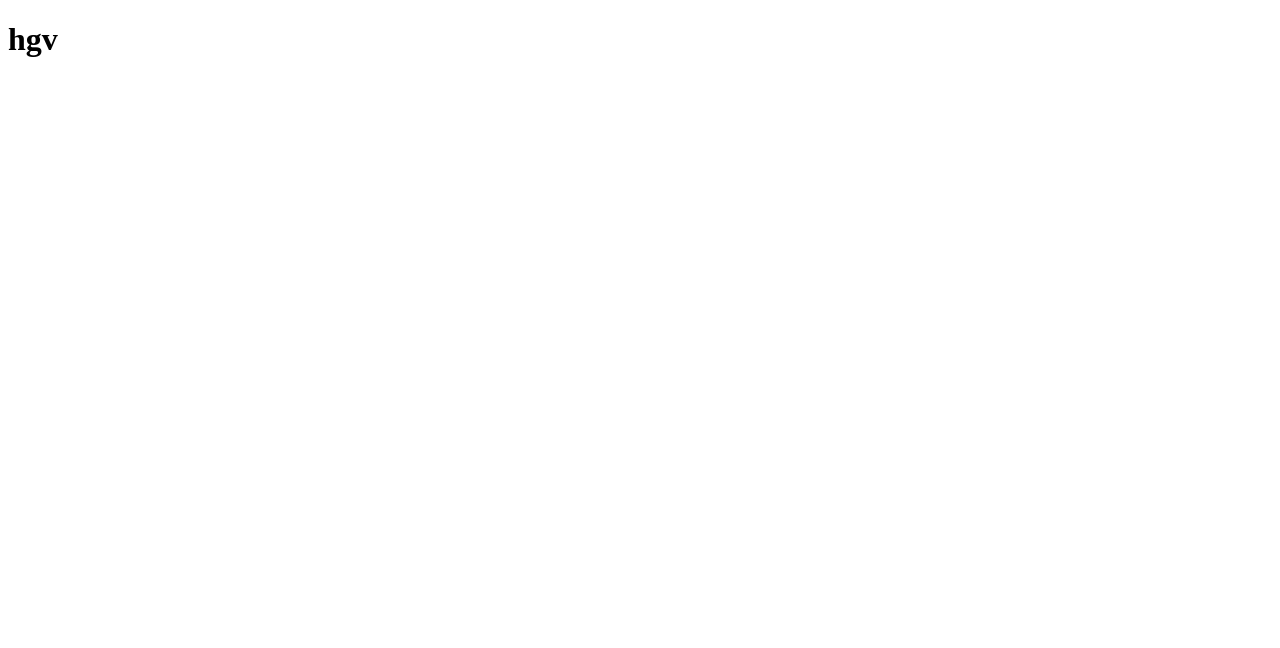
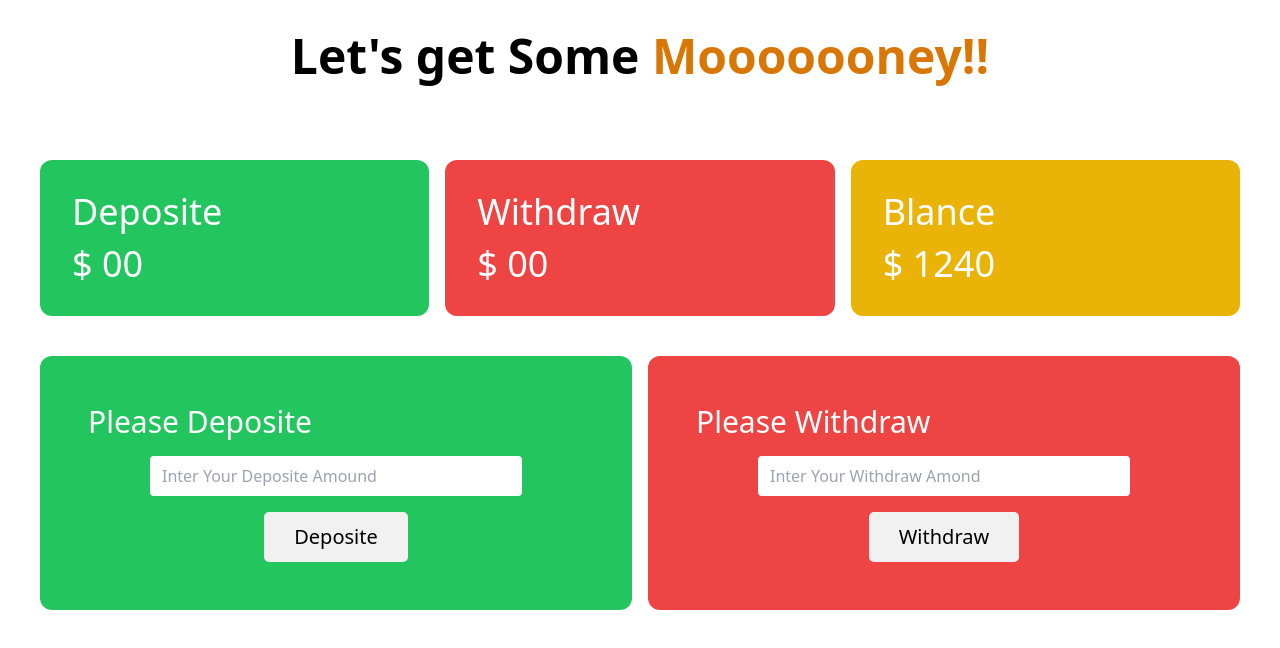
Before and after one commit to abuyousuf75/baper-bank, a plain HTML site: page deposite.html in a window 1280 px wide. Drawn offline with nearby package versions, Linux system fonts and the light colour scheme.

Commit message:
done sucessfuly

```diff
--- a/deposite.html
+++ b/deposite.html
@@ -4,8 +4,73 @@
     <meta charset="UTF-8">
     <meta name="viewport" content="width=device-width, initial-scale=1.0">
     <title>Deposite</title>
+    <script src="https://cdn.tailwindcss.com"></script>
 </head>
-<body>
-    <h1>hgv</h1>
+<style>
+     .container{
+            max-width: 1200px!important;
+        }
+        .widthraw-btn{
+            padding: 10px 30px;
+            background: #f1f1f1;
+            font-size: 20px;
+            text-align: center;
+            border-radius: 5px;
+            justify-content: center;
+            align-items: center;
+            margin: 0 auto;
+            display: flex;
+
+        }
+        .deposite-btn{
+            padding: 10px 30px;
+            background: #f1f1f1;
+            font-size: 20px;
+            text-align: center;
+            border-radius: 5px;
+            justify-content: center;
+            align-items: center;
+            margin: 0 auto;
+            display: flex;
+        }
+</style>
+<body class="container mx-auto">
+    <div class="mb-20">
+        <h1 class="text-center text-5xl mt-8 font-semibold">Let's get Some <span class="text-amber-600"> Mooooooney!!</span></h1>
+    </div>
+    <section>
+        <div class="grid grid-cols-3 gap-4 mt-10 ">
+            <div class="bg-green-500 p-8 rounded-xl text-white text-4xl">
+                <h4 class="mb-3">Deposite</h4>
+                <h2>$ <span id="depositeBlance">00</span></h2>
+            </div>
+            <div class="bg-red-500 p-8 rounded-xl text-white text-4xl">
+                <h4 class="mb-3">Withdraw</h4>
+                <h2>$ <span id="withdrawBlance">00</span></h2>
+            </div>
+            <div class="bg-yellow-500 p-8 rounded-xl text-white text-4xl">
+                <h4 class="mb-3">Blance</h4>
+                <h2>$ <span id="balance-total">1240</span></h2>
+            </div>
+        </div>
+    </section>
+    <!--deposite withdraw section-->
+
+    <section>
+        <div class="grid grid-cols-2 gap-4 mt-10 ">
+            <div class="bg-green-500 p-12 rounded-xl">
+                <h1 class="text-3xl text-white mb-4">Please Deposite</h1>
+                <input type="text" class="block w-9/12 rounded mb-4 px-3 py-2  m-auto" name="" id="deposite-field" placeholder="Inter Your Deposite Amound ">
+                <button class="deposite-btn" id="btn-deposite">Deposite</button>
+            </div>
+            <div class="bg-red-500 p-12 rounded-xl">
+                <h1 class="text-3xl text-white mb-4">Please Withdraw</h1>
+                <input type="text" class="block w-9/12 rounded px-3  m-auto py-2" name="" id="withdraw-field" placeholder="Inter Your Withdraw Amond">
+                <button class="widthraw-btn mt-4" id="withdraw-btn">Withdraw</button>
+            </div>
+        </div>
+    </section>
+    <script src="./js/deposite.js"></script>
+    <script src="./js/withdraw.js"></script>
 </body>
 </html>
--- /dev/null
+++ b/js/deposite.js
@@ -0,0 +1,27 @@
+// step 1 -> add event liser on deposite btn
+document.getElementById('btn-deposite').addEventListener('click',function(){
+   // step 2 -> get input value
+     const depoiteFiled =  document.getElementById('deposite-field');
+     const newDepositeAmoundString = depoiteFiled.value;
+     const newDepositeAmound = parseFloat(newDepositeAmoundString)
+
+     // step 3 -> add amound on dolor value
+     const depsiteTotalElement = document.getElementById('depositeBlance');
+     const previousDepositeTotalString = depsiteTotalElement.innerText;
+     const  previousDepositeTotal = parseFloat(previousDepositeTotalString)
+     const current =  previousDepositeTotal + newDepositeAmound;
+     depsiteTotalElement.innerText = current;
+   // step 4-> balance total
+
+   const balanceTotalElement = document.getElementById('balance-total');
+   const previusTotalStringBalace  = balanceTotalElement.innerText;
+   const previousTotalBlance = parseFloat(previusTotalStringBalace)
+// step 5 -> current blance total
+   const currentTotaBlance =  previousTotalBlance + newDepositeAmound;
+   balanceTotalElement.innerText = currentTotaBlance;
+
+
+     // clear input field
+     depoiteFiled.value = '';
+
+})
--- /dev/null
+++ b/js/withdraw.js
@@ -0,0 +1,24 @@
+document.getElementById('withdraw-btn').addEventListener('click',function(){
+    const withdrawField = document.getElementById('withdraw-field');
+    const newWithdrawString = withdrawField.value;
+    const newWithdrawAmound = parseFloat(newWithdrawString);
+
+
+    const withdrawElement = document.getElementById('withdrawBlance');
+    const previousWithdrawString = withdrawElement.innerText;
+    const previousWithraw = parseFloat(previousWithdrawString);
+    const currentBlance = previousWithraw+newWithdrawAmound;
+    withdrawElement.innerText =  currentBlance;
+
+    // minus value for withraw from total
+
+    const totalBlance = document.getElementById('balance-total');
+    const previousStringTotalBlance = totalBlance.innerText;
+    const previouBlance = parseFloat(previousStringTotalBlance);
+    const currentBlanceNew  = previouBlance - currentBlance ;
+    totalBlance.innerText = currentBlanceNew;
+
+
+    // clear value
+    withdrawField.value = '';
+})
```
